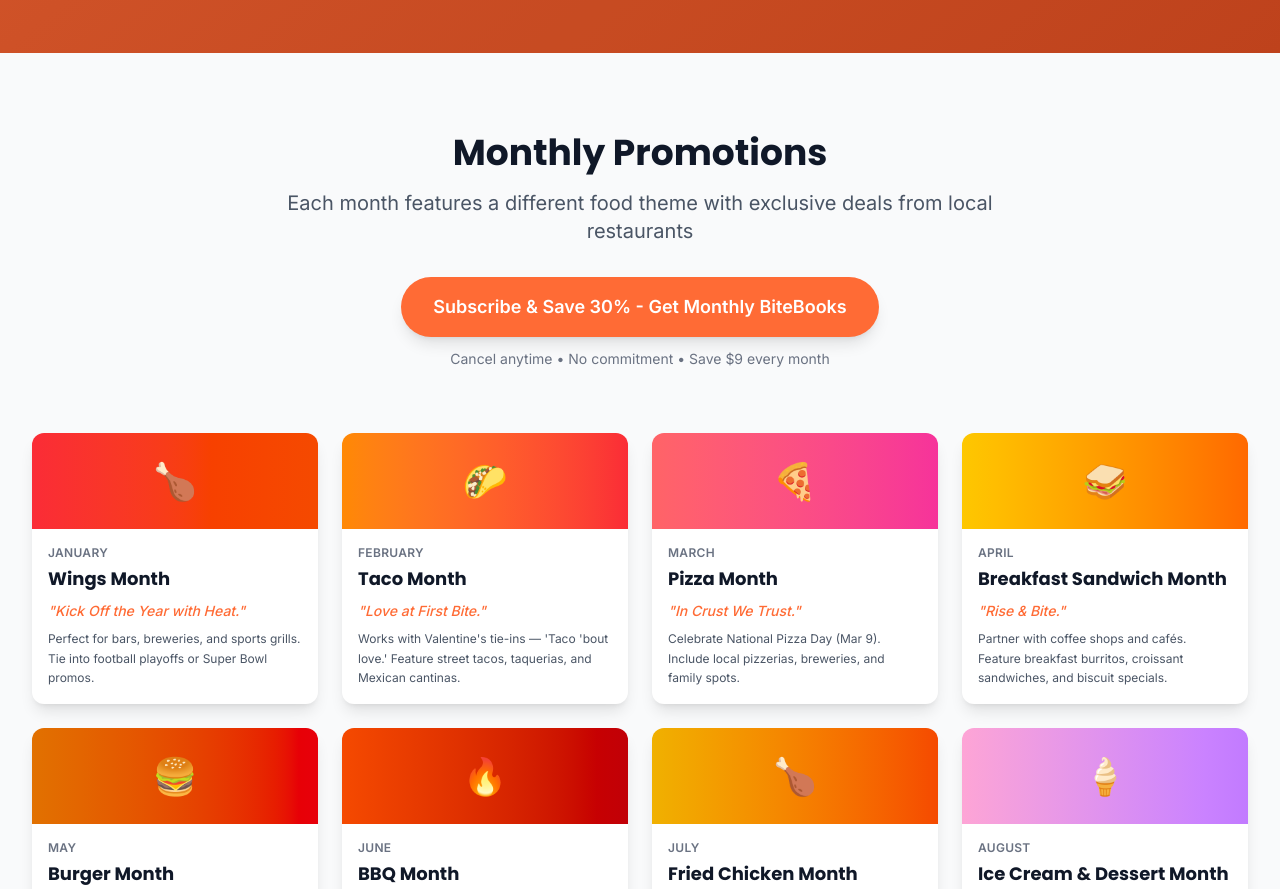
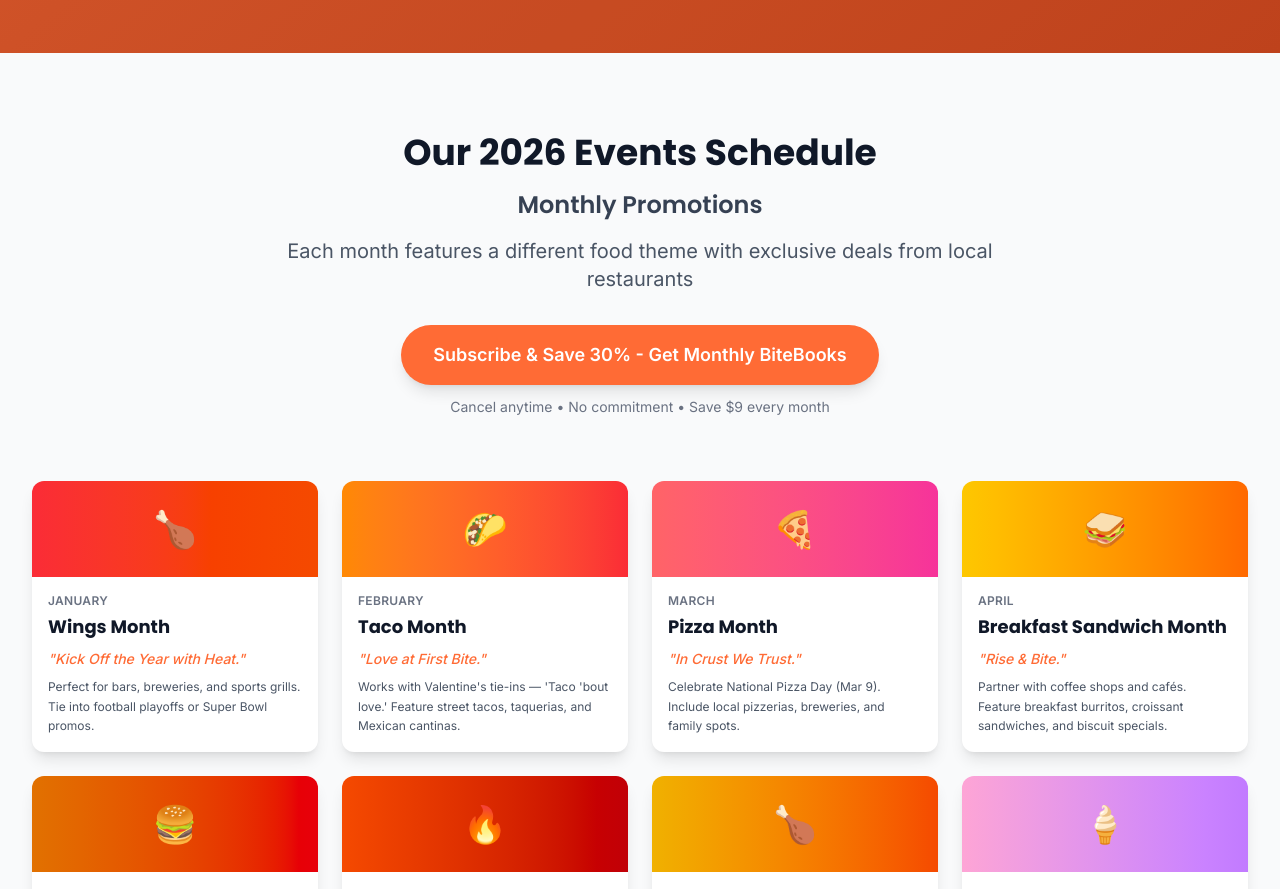
Before and after one commit to JuiceFactory22/bitebook_website, a Next.js app: page / in a window 1280 px wide. Shown: the part 1100-1989 px from the top of the page. Built offline with nearby package versions, Linux system fonts and the light colour scheme.

Commit message:
Add 'Our 2026 Events Schedule' header above Monthly Promotions section

```diff
--- a/src/app/page.tsx
+++ b/src/app/page.tsx
@@ -287,8 +287,11 @@ export default function Home() {
         <div className="max-w-7xl mx-auto px-4 sm:px-6 lg:px-8">
           <div className="text-center mb-16">
             <h2 className="text-4xl font-display font-bold text-gray-900 mb-4">
+              Our 2026 Events Schedule
+            </h2>
+            <h3 className="text-2xl font-display font-semibold text-gray-700 mb-4">
               Monthly Promotions
-            </h2>
+            </h3>
             <p className="text-xl text-gray-600 max-w-3xl mx-auto mb-8">
               Each month features a different food theme with exclusive deals from local restaurants
             </p>
```
